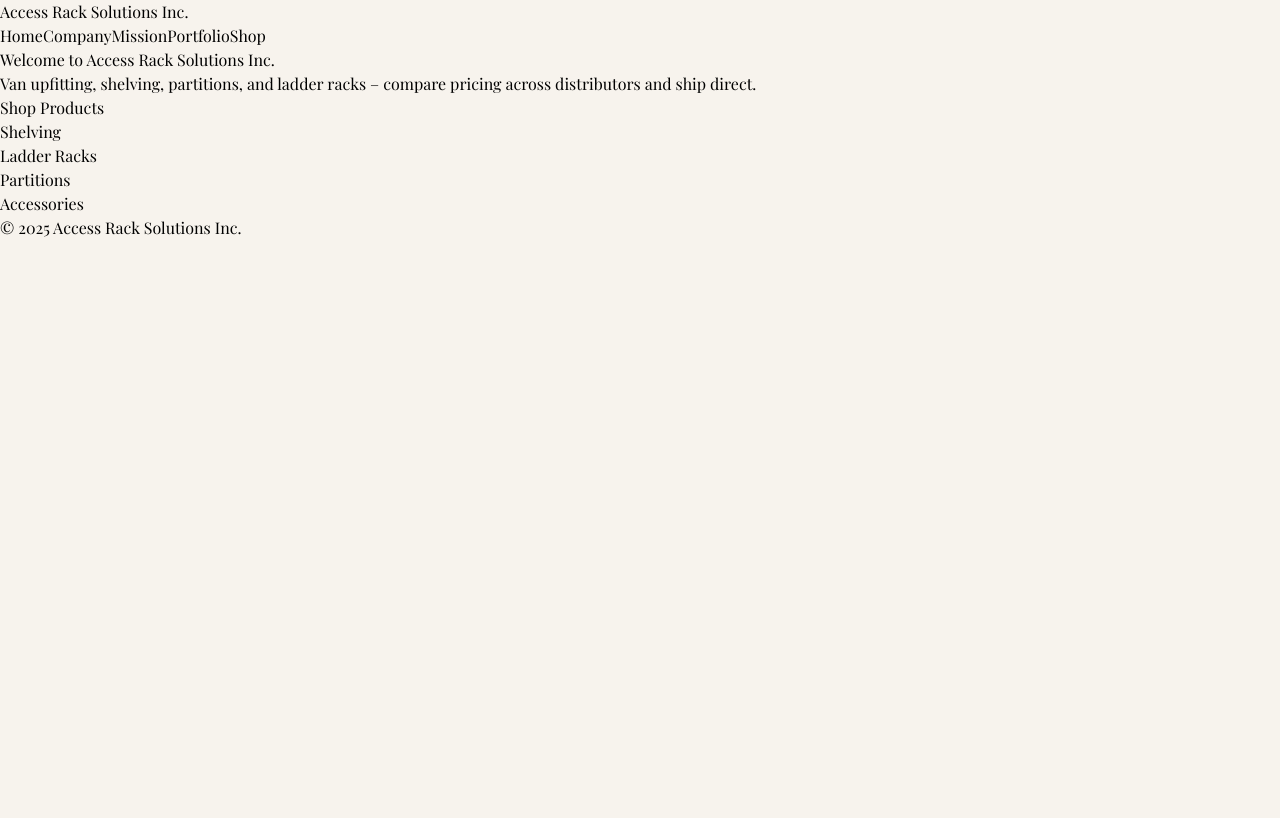
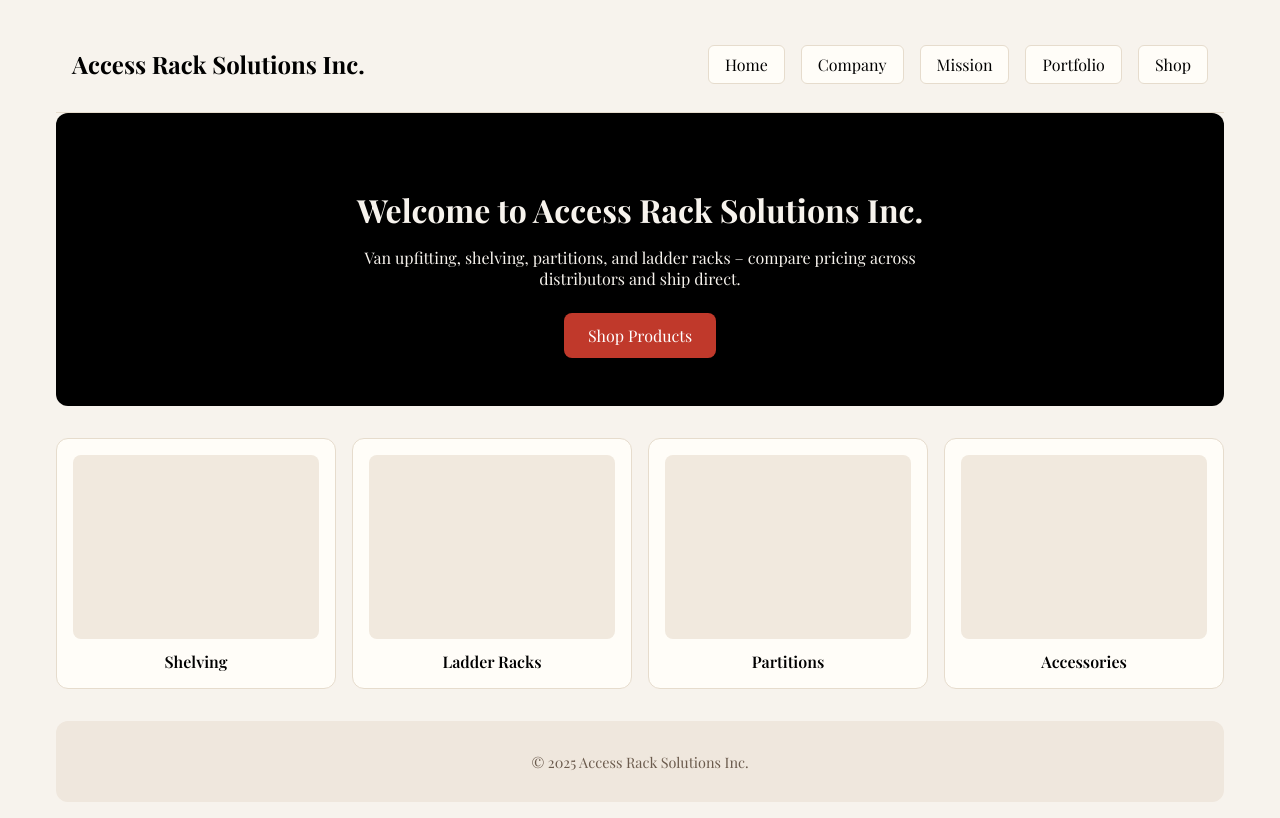
Before and after one commit to dev-verde1071/website, a Next.js app: page / in a window 1280 px wide. Built offline with nearby package versions, Linux system fonts and the light colour scheme.

Commit message:
Update globals.css

```diff
--- a/app/globals.css
+++ b/app/globals.css
@@ -1,18 +1,114 @@
-@tailwind base;
-@tailwind components;
-@tailwind utilities;
-
-/* custom overrides */
+/* Global Styles */
 * {
   box-sizing: border-box;
   font-family: "Playfair Display", serif;
 }
-html, body {
+html,
+body {
   margin: 0;
   padding: 0;
-  background: #F7F3ED;
+  background: #f7f3ed;
   color: #000;
 }
+
+a {
+  text-decoration: none;
+  color: inherit;
+}
 a:hover {
-  color: #C0392B;
+  color: #c0392b;
 }
+
+/* Layout */
+.container {
+  max-width: 1200px;
+  margin: 0 auto;
+  padding: 1rem;
+}
+
+/* Header */
+.header {
+  display: flex;
+  justify-content: space-between;
+  align-items: center;
+  background: #f7f3ed;
+  padding: 1rem;
+  border-bottom: 1px solid #e6dccd;
+}
+.header h1 {
+  font-size: 1.5rem;
+  font-weight: bold;
+}
+.header nav {
+  display: flex;
+  gap: 1rem;
+}
+.header nav a {
+  padding: 0.5rem 1rem;
+  border: 1px solid #e6dccd;
+  border-radius: 6px;
+  background: #fffdf8;
+}
+.header nav a:hover {
+  background: #c0392b;
+  color: white;
+}
+
+/* Hero */
+.hero {
+  text-align: center;
+  background: black;
+  color: #f7f3ed;
+  padding: 3rem 1rem;
+  border-radius: 12px;
+  margin-bottom: 2rem;
+}
+.hero h2 {
+  font-size: 2rem;
+  margin-bottom: 1rem;
+}
+.hero p {
+  max-width: 600px;
+  margin: 0 auto 1.5rem auto;
+}
+.hero .button {
+  display: inline-block;
+  background: #c0392b;
+  color: white;
+  padding: 0.75rem 1.5rem;
+  border-radius: 8px;
+}
+
+/* Categories */
+.categories {
+  display: grid;
+  grid-template-columns: repeat(auto-fit, minmax(200px, 1fr));
+  gap: 1rem;
+}
+.category-card {
+  background: #fffdf8;
+  border: 1px solid #e6dccd;
+  border-radius: 12px;
+  padding: 1rem;
+  text-align: center;
+}
+.category-image {
+  background: #f1e9de;
+  aspect-ratio: 4 / 3;
+  border-radius: 8px;
+  margin-bottom: 0.75rem;
+}
+.category-title {
+  font-weight: 600;
+}
+
+/* Footer */
+.footer {
+  text-align: center;
+  padding: 1rem;
+  background: #efe7dd;
+  margin-top: 2rem;
+  border-radius: 12px;
+  font-size: 0.9rem;
+  color: #6b5b4d;
+}
```
